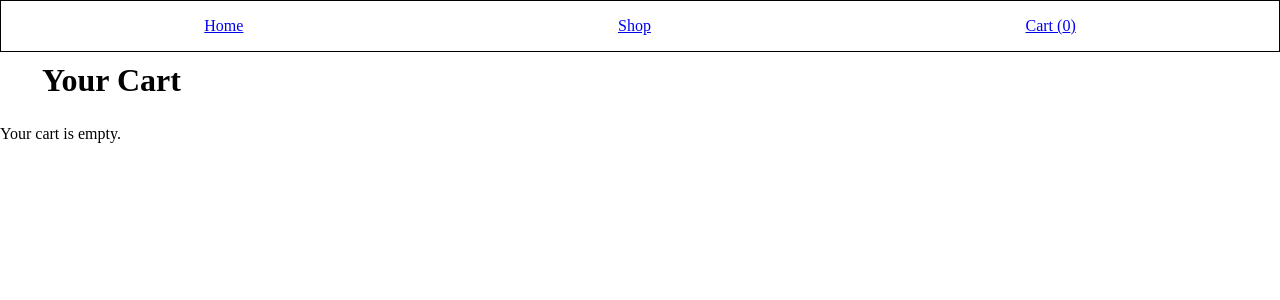
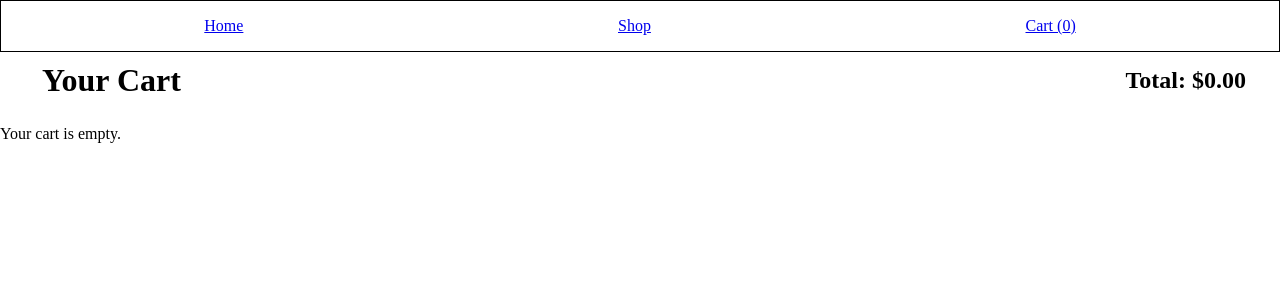
Before and after one commit to kennydn99/shopping-cart, a React (Vite) app: page /cart in a window 1280 px wide. Shown: the top 300 px of the page. Built offline with nearby package versions, Linux system fonts and the light colour scheme.

Commit message:
Implement removeFromCart functionality and display total price in cart page.

```diff
--- a/src/components/Cart.jsx
+++ b/src/components/Cart.jsx
@@ -7,10 +7,18 @@ import styles from "./Shop/Shop.module.css";
 const Cart = () => {
   const { cartItems } = useContext(CartContext);
 
+  const totalPrice = cartItems.reduce(
+    (total, item) => total + item.price * item.quantity,
+    0
+  );
+
   return (
     <div>
       <Navbar></Navbar>
-      <h1 className={styles.shopHeading}>Your Cart</h1>
+      <div className={styles.cartHeader}>
+        <h1 className={styles.shopHeading}>Your Cart</h1>
+        <h2 className={styles.total}>Total: ${totalPrice.toFixed(2)}</h2>
+      </div>
       {cartItems.length === 0 ? (
         <p>Your cart is empty.</p>
       ) : (
--- a/src/components/CartContext.jsx
+++ b/src/components/CartContext.jsx
@@ -1,6 +1,7 @@
 import { createContext, useState } from "react";
-// Store cart ingo and provide methods to update cart
+import PropTypes from "prop-types";
 
+// Store cart info and provide methods to update cart
 const CartContext = createContext();
 
 export const CartProvider = ({ children }) => {
@@ -22,13 +23,23 @@ export const CartProvider = ({ children }) => {
     });
   };
 
+  const removeFromCart = (id) => {
+    setCartItems((prevCart) => prevCart.filter((item) => item.id !== id));
+  };
+
   const cartCount = cartItems.reduce((total, item) => total + item.quantity, 0);
 
   return (
-    <CartContext.Provider value={{ cartItems, addToCart, cartCount }}>
+    <CartContext.Provider
+      value={{ cartItems, addToCart, cartCount, removeFromCart }}
+    >
       {children}
     </CartContext.Provider>
   );
 };
 
+CartProvider.propTypes = {
+  children: PropTypes.node.isRequired,
+};
+
 export default CartContext;
--- a/src/components/ProductCard/ProductCard.jsx
+++ b/src/components/ProductCard/ProductCard.jsx
@@ -3,8 +3,14 @@ import PropTypes from "prop-types";
 import styles from "./ProductCard.module.css";
 import CartContext from "../CartContext";
 
-const ProductCard = ({ id, name, imageUrl, price, showQuantityControls }) => {
-  const { addToCart, cartItems } = useContext(CartContext);
+const ProductCard = ({
+  id,
+  name,
+  imageUrl,
+  price,
+  showQuantityControls = true,
+}) => {
+  const { addToCart, cartItems, removeFromCart } = useContext(CartContext);
   const [quantity, setQuantity] = useState(1);
 
   const cartItem = cartItems.find((item) => item.id === id);
@@ -17,6 +23,10 @@ const ProductCard = ({ id, name, imageUrl, price, showQuantityControls }) => {
 
   const handleAddToCart = () => {
     addToCart({ id, name, price, imageUrl }, quantity);
+  };
+
+  const handleRemoveFromCart = () => {
+    removeFromCart(id);
   };
 
   const handleIncrement = () => setQuantity(quantity + 1);
@@ -57,7 +67,7 @@ const ProductCard = ({ id, name, imageUrl, price, showQuantityControls }) => {
             <span className={styles.productQuantity}>
               Quantity: {cartItem?.quantity || 1}
             </span>
-            <button>Remove from Cart</button>
+            <button onClick={handleRemoveFromCart}>Remove from Cart</button>
           </>
         )}
       </div>
@@ -73,8 +83,4 @@ ProductCard.propTypes = {
   showQuantityControls: PropTypes.bool,
 };
 
-ProductCard.defaultProps = {
-  showQuantityControls: true,
-};
-
 export default ProductCard;
--- a/src/components/Shop/Shop.jsx
+++ b/src/components/Shop/Shop.jsx
@@ -19,10 +19,7 @@ const Shop = () => {
         }
         return response.json();
       })
-      .then((data) => {
-        console.log("data: ", data);
-        setProducts(data);
-      })
+      .then((data) => setProducts(data))
       .catch((error) => setError(error))
       .finally(() => setLoading(false));
   }, []);
--- a/src/components/Shop/Shop.module.css
+++ b/src/components/Shop/Shop.module.css
@@ -9,3 +9,13 @@
 .shopHeading {
   margin-left: 1em;
 }
+
+.cartHeader {
+  display: flex;
+  align-items: center;
+  justify-content: space-between;
+}
+
+.total {
+  margin-right: 1em;
+}
```
